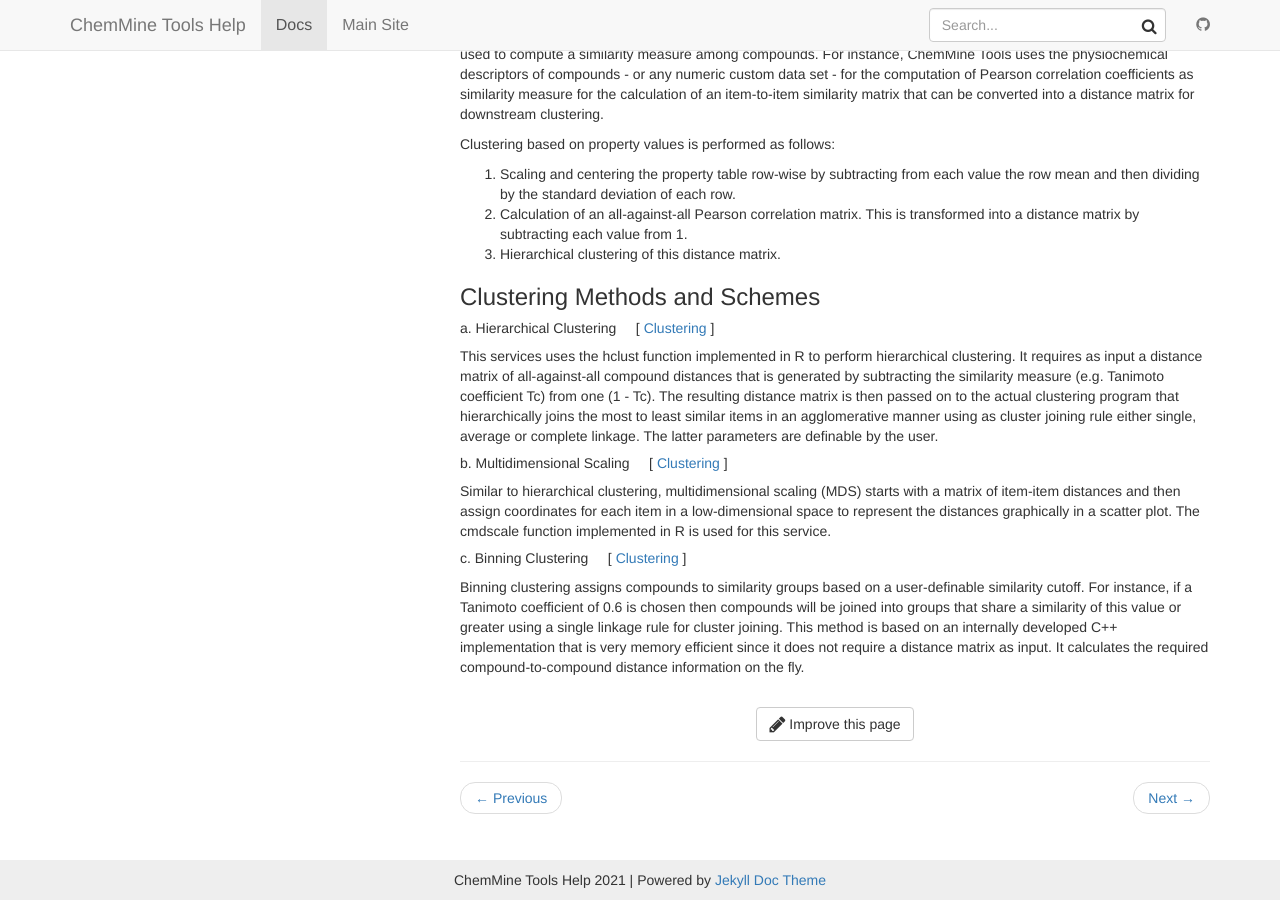
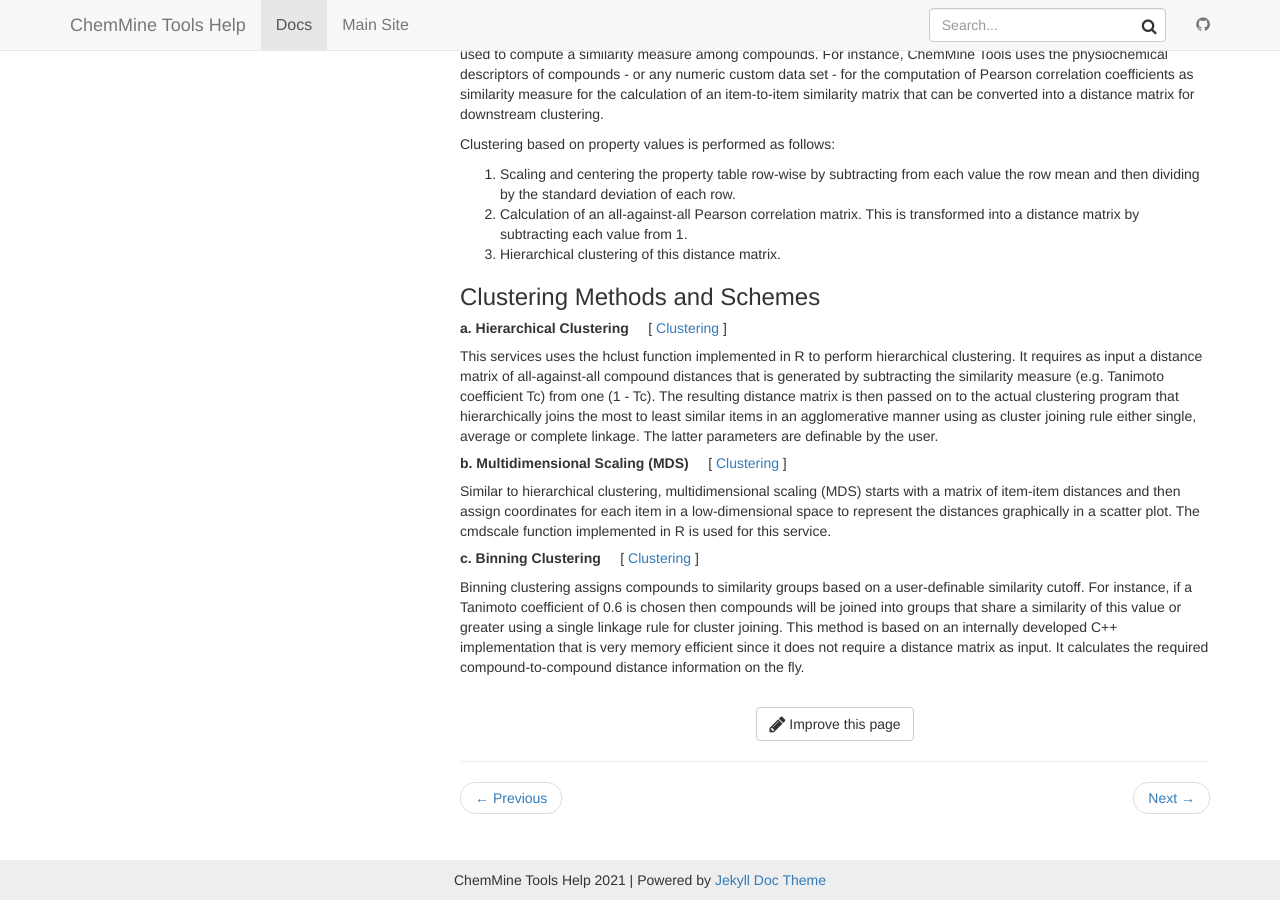
Before and after one commit to girke-lab/chemminetools-docs, a Jekyll site: the page built from _docs/theory.md, in a window 1280 px wide and 900 px high, scrolled down 1394 px. Built offline with Jekyll 4.4.1, drawn with Linux system fonts in a browser that asks for light colours.

Commit message:
Update theory.md

```diff
--- a/_docs/theory.md
+++ b/_docs/theory.md
@@ -54,14 +54,14 @@ Clustering based on property values is performed as follows:
 
 ### Clustering Methods and Schemes
 
-##### a. Hierarchical Clustering &nbsp; &nbsp; [   [Clustering](https://chemminetools.ucr.edu/tools/launch_job/Clustering/)   ]
+##### __a. Hierarchical Clustering__ &nbsp; &nbsp; [   [Clustering](https://chemminetools.ucr.edu/tools/launch_job/Clustering/)   ]
 
 This services uses the hclust function implemented in R to perform hierarchical clustering. It requires as input a distance matrix of all-against-all compound distances that is generated by subtracting the similarity measure (e.g. Tanimoto coefficient Tc) from one (1 - Tc). The resulting distance matrix is then passed on to the actual clustering program that hierarchically joins the most to least similar items in an agglomerative manner using as cluster joining rule either single, average or complete linkage. The latter parameters are definable by the user.
 
-##### b. Multidimensional Scaling &nbsp; &nbsp; [   [Clustering](https://chemminetools.ucr.edu/tools/launch_job/Clustering/)   ]
+##### __b. Multidimensional Scaling (MDS)__ &nbsp; &nbsp; [   [Clustering](https://chemminetools.ucr.edu/tools/launch_job/Clustering/)   ]
 
 Similar to hierarchical clustering, multidimensional scaling (MDS) starts with a matrix of item-item distances and then assign coordinates for each item in a low-dimensional space to represent the distances graphically in a scatter plot. The cmdscale function implemented in R is used for this service.
 
-##### c. Binning Clustering &nbsp; &nbsp; [   [Clustering](https://chemminetools.ucr.edu/tools/launch_job/Clustering/)   ]
+##### __c. Binning Clustering__ &nbsp; &nbsp; [   [Clustering](https://chemminetools.ucr.edu/tools/launch_job/Clustering/)   ]
 
 Binning clustering assigns compounds to similarity groups based on a user-definable similarity cutoff. For instance, if a Tanimoto coefficient of 0.6 is chosen then compounds will be joined into groups that share a similarity of this value or greater using a single linkage rule for cluster joining. This method is based on an internally developed C++ implementation that is very memory efficient since it does not require a distance matrix as input. It calculates the required compound-to-compound distance information on the fly.
```
